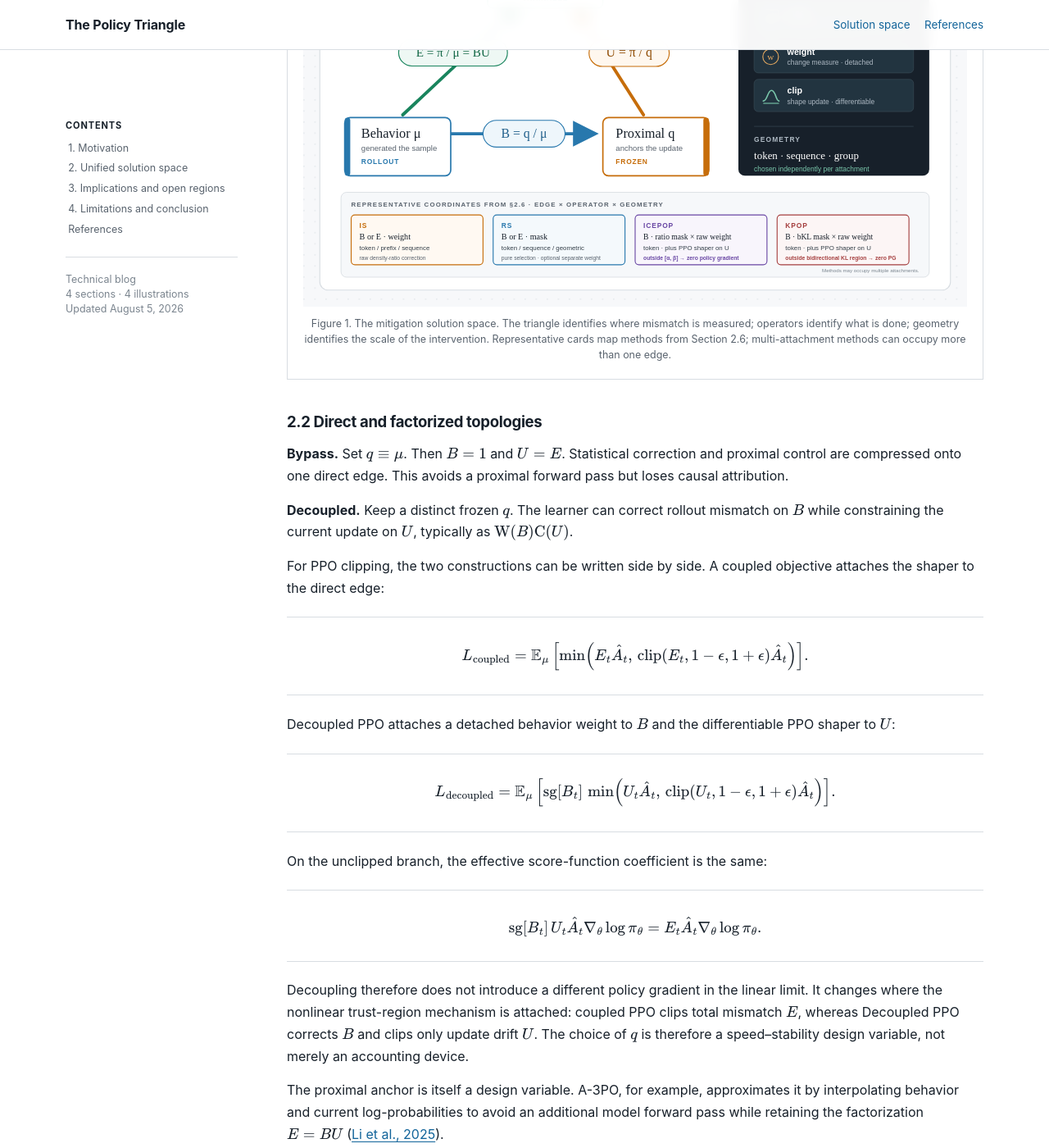
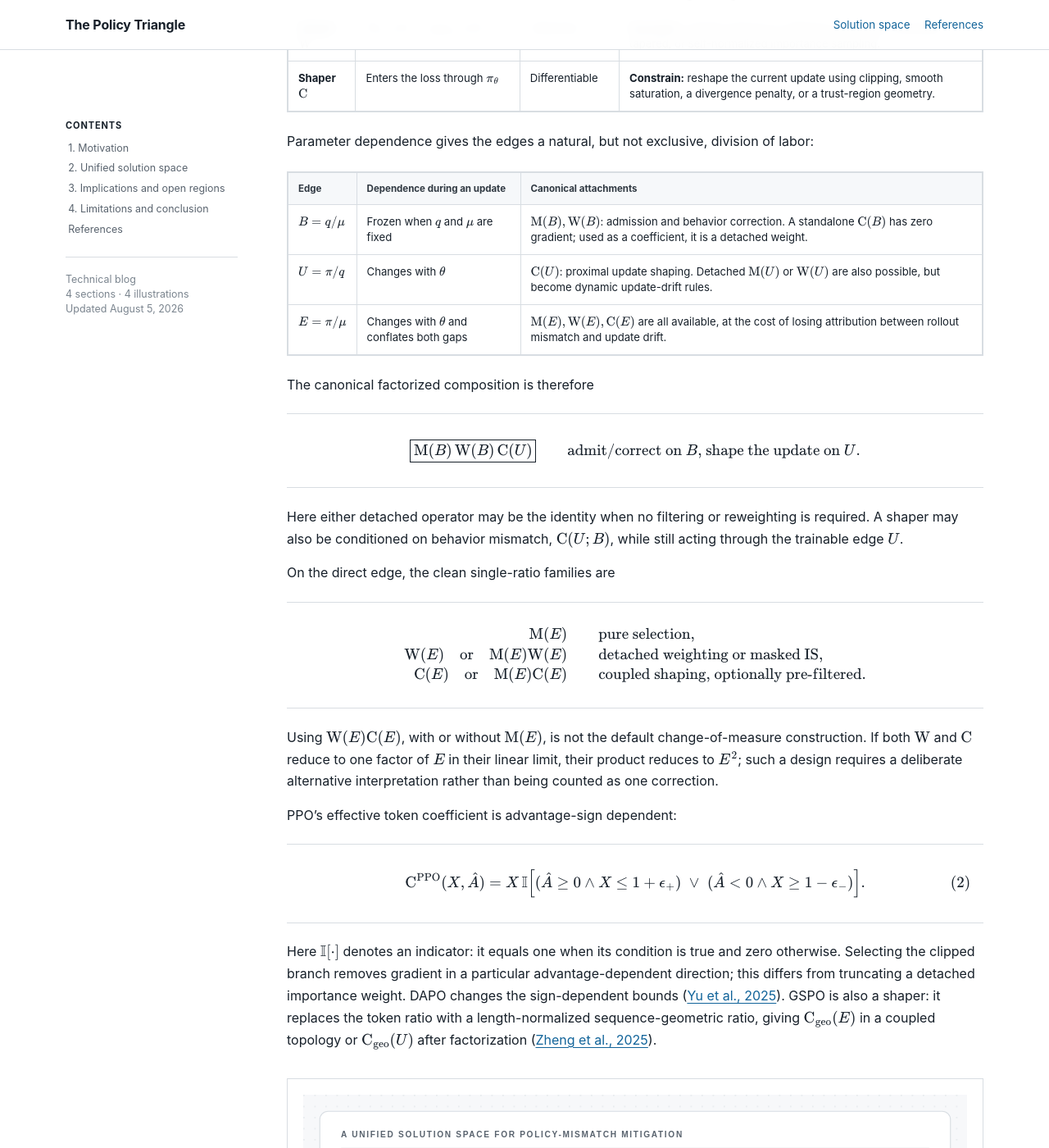
Before and after one commit to huaiyizhao/policy-triangle, a Jekyll site: the page built from docs/index.md, in a window 1280 px wide and 1400 px high, scrolled down 4161 px. Shown: the whole window at 82% size. Built offline with Jekyll 4.4.1, drawn with Linux system fonts in a browser that asks for light colours; some of the changed text lies outside the part shown.

Commit message:
Map operators to policy triangle edges

```diff
--- a/docs/index.md
+++ b/docs/index.md
@@ -173,13 +173,102 @@ E_t=\frac{\pi_t}{\mu_t}=B_tU_t.
 | Update edge | \\(U=\pi/q\\) | Drift created by the current optimization step relative to its proximal anchor. |
 | Direct edge | \\(E=\pi/\mu=BU\\) | Total behavior-to-current mismatch. |
 
+The three operator classes differ by gradient semantics rather than by the
+names used in a particular implementation.
+
+<div class="table-wrap" markdown="1">
+
+| Operator | Definition | Gradient semantics | Mitigation role |
+|---|---|---|---|
+| Mask \\(\mathrm M\\) | \\(\mathrm M_{g,s}(X,\hat A)\in\{0,1\}\\) | Detached | **Select:** admit or reject a token, sequence, or group using a ratio band, divergence, age, or metadata. |
+| Weight \\(\mathrm W\\) | \\(\mathrm W_{g,s}(X)=\operatorname{sg}[f_{g,s}(X)]\ge0\\) | Detached | **Reweight:** change measure or influence using raw, truncated, tapered, or self-normalized importance sampling. |
+| Shaper \\(\mathrm C\\) | Enters the loss through \\(\pi_\theta\\) | Differentiable | **Constrain:** reshape the current update using clipping, smooth saturation, a divergence penalty, or a trust-region geometry. |
+
+</div>
+
+Parameter dependence gives the edges a natural, but not exclusive, division of
+labor:
+
+<div class="table-wrap" markdown="1">
+
+| Edge | Dependence during an update | Canonical attachments |
+|---|---|---|
+| \\(B=q/\mu\\) | Frozen when \\(q\\) and \\(\mu\\) are fixed | \\(\mathrm M(B),\mathrm W(B)\\): admission and behavior correction. A standalone \\(\mathrm C(B)\\) has zero gradient; used as a coefficient, it is a detached weight. |
+| \\(U=\pi/q\\) | Changes with \\(\theta\\) | \\(\mathrm C(U)\\): proximal update shaping. Detached \\(\mathrm M(U)\\) or \\(\mathrm W(U)\\) are also possible, but become dynamic update-drift rules. |
+| \\(E=\pi/\mu\\) | Changes with \\(\theta\\) and conflates both gaps | \\(\mathrm M(E),\mathrm W(E),\mathrm C(E)\\) are all available, at the cost of losing attribution between rollout mismatch and update drift. |
+
+</div>
+
+The canonical factorized composition is therefore
+
+<div class="equation">
+\[
+\boxed{
+\mathrm M(B)\,\mathrm W(B)\,\mathrm C(U)
+}
+\qquad
+\text{admit/correct on }B\text{, shape the update on }U.
+\]
+</div>
+
+Here either detached operator may be the identity when no filtering or
+reweighting is required. A shaper may also be conditioned on behavior
+mismatch, \\(\mathrm C(U;B)\\), while still acting through the trainable edge
+\\(U\\).
+
+On the direct edge, the clean single-ratio families are
+
+<div class="equation">
+\[
+\begin{aligned}
+\mathrm M(E)
+& &&\text{pure selection},\\
+\mathrm W(E)\quad\text{or}\quad \mathrm M(E)\mathrm W(E)
+& &&\text{detached weighting or masked IS},\\
+\mathrm C(E)\quad\text{or}\quad \mathrm M(E)\mathrm C(E)
+& &&\text{coupled shaping, optionally pre-filtered}.
+\end{aligned}
+\]
+</div>
+
+Using \\(\mathrm W(E)\mathrm C(E)\\), with or without \\(\mathrm M(E)\\), is
+not the default change-of-measure construction. If both \\(\mathrm W\\) and
+\\(\mathrm C\\) reduce to one factor of \\(E\\) in their linear limit, their
+product reduces to \\(E^2\\); such a design requires a deliberate alternative
+interpretation rather than being counted as one correction.
+
+PPO's effective token coefficient is advantage-sign dependent:
+
+<div class="equation">
+\[
+\mathrm C^{\mathrm{PPO}}(X,\hat A)=
+X\,\mathbb{I}\!\left[
+(\hat A\ge0 \land X\le1+\epsilon_+)
+\;\lor\;
+(\hat A&lt;0 \land X\ge1-\epsilon_-)
+\right].
+\tag{2}
+\]
+</div>
+
+Here \\(\mathbb{I}[\cdot]\\) denotes an indicator: it equals one when its
+condition is true and zero otherwise. Selecting the clipped branch removes
+gradient in a particular advantage-dependent direction; this differs from
+truncating a detached importance weight. DAPO changes the sign-dependent bounds
+([Yu et al., 2025](https://arxiv.org/abs/2503.14476)). GSPO is also a shaper:
+it replaces the token ratio with a length-normalized sequence-geometric ratio,
+giving \\(\mathrm C_{\mathrm{geo}}(E)\\) in a coupled topology or
+\\(\mathrm C_{\mathrm{geo}}(U)\\) after factorization
+([Zheng et al., 2025](https://arxiv.org/abs/2507.18071)).
+
 <figure class="triangle-figure">
-  <img src="{{ '/assets/policy-triangle-hero.svg' | relative_url }}" alt="Graphical abstract of the policy triangle: behavior policy mu, proximal policy q, and current policy pi connected by B, U, and E equals B times U, alongside mask, weight, and clip operators. Representative cards map IS, rejection sampling, IcePop, and KPop by edge, operator, and geometry.">
+  <img src="{{ '/assets/policy-triangle-hero.svg' | relative_url }}" alt="Graphical abstract of the policy triangle. The behavior edge B is canonically associated with mask and weight, the update edge U with a differentiable shaper, and the direct edge E with mask, weight, or shaper. Representative cards map IS, rejection sampling, IcePop, and KPop by edge, operator, and geometry.">
   <figcaption>
     Figure 1. The mitigation solution space. The triangle identifies where
-    mismatch is measured; operators identify what is done; geometry identifies
-    the scale of the intervention. Representative cards map methods from
-    Section 2.6; multi-attachment methods can occupy more than one edge.
+    mismatch is measured and shows each edge's canonical operator attachments;
+    geometry identifies the scale of the intervention. Representative cards
+    map methods from Section 2.5. The edge labels are defaults, not prohibitions:
+    detached dynamic masks or weights may also read \\(U\\).
   </figcaption>
 </figure>
 
@@ -191,7 +280,8 @@ proximal forward pass but loses causal attribution.
 
 **Decoupled.** Keep a distinct frozen \\(q\\). The learner can correct rollout
 mismatch on \\(B\\) while constraining the current update on \\(U\\), typically as
-\\(\mathrm W(B)\mathrm C(U)\\).
+\\(\mathrm M(B)\mathrm W(B)\mathrm C(U)\\), with an identity mask when no
+admission filter is required.
 
 For PPO clipping, the two constructions can be written side by side. A coupled
 objective attaches the shaper to the direct edge:
@@ -250,45 +340,11 @@ approximates it by interpolating behavior and current log-probabilities to avoid
 an additional model forward pass while retaining the factorization \\(E=BU\\)
 ([Li et al., 2025](https://arxiv.org/abs/2512.06547)).
 
-### 2.3 Mitigation operators: select, reweight, or constrain
+### 2.3 Correction geometry and detached tail treatments
 
-For any edge \\(X\in\{B,U,E\}\\), distinguish operations by their gradient
-semantics rather than by their names in a particular implementation.
-
-<div class="table-wrap" markdown="1">
-
-| Operator | Definition | Gradient semantics | Mitigation role |
-|---|---|---|---|
-| Mask \\(\mathrm M\\) | \\(\mathrm M_{g,s}(X,\hat A)\in\{0,1\}\\) | Detached | **Select:** admit or reject a token, sequence, or group using a ratio band, divergence, age, or metadata. |
-| Weight \\(\mathrm W\\) | \\(\mathrm W_{g,s}(X)=\operatorname{sg}[f_{g,s}(X)]\ge0\\) | Detached | **Reweight:** change measure or influence using raw, truncated, tapered, or self-normalized importance sampling. |
-| Shaper \\(\mathrm C\\) | Enters the loss through \\(\pi_\theta\\) | Differentiable | **Constrain:** reshape the current update using clipping, smooth gates, or divergence geometry. |
-
-</div>
-
-PPO's effective token coefficient is advantage-sign dependent:
-
-<div class="equation">
-\[
-\mathrm C^{\mathrm{PPO}}(X,\hat A)=
-X\,\mathbb{I}\!\left[
-(\hat A\ge0 \land X\le1+\epsilon_+)
-\;\lor\;
-(\hat A&lt;0 \land X\ge1-\epsilon_-)
-\right].
-\tag{2}
-\]
-</div>
-
-Here \\(\mathbb{I}[\cdot]\\) denotes an indicator: it equals one when its
-condition is true and zero otherwise.
-
-Selecting the clipped branch removes gradient in a particular direction. This
-differs from truncating a detached importance weight. DAPO changes the
-sign-dependent bounds ([Yu et al., 2025](https://arxiv.org/abs/2503.14476));
-GSPO replaces the token ratio with a length-normalized sequence-geometric ratio
-([Zheng et al., 2025](https://arxiv.org/abs/2507.18071)).
-
-### 2.4 Correction geometry and tail operators
+This section expands the rollout-side \\(\mathrm M/\mathrm W\\) choices. The
+optimizer-side shaper \\(\mathrm C\\) is orthogonal and may be composed with
+any accepted and weighted contribution.
 
 Token/sequence and IS/TIS/MIS/RS answer different questions. The first pair
 chooses **which probability object is measured**; the second chooses **what is
@@ -559,7 +615,7 @@ This is an implementation diagnostic, not a correctness or unbiasedness
 criterion. Clipping, masking, geometric aggregation, and self-normalization may
 deliberately move an estimator away from that limit.
 
-### 2.6 Mapping existing methods into the solution space {#taxonomy}
+### 2.5 Mapping existing methods into the solution space {#taxonomy}
 
 The table maps representative methods by topology and by their dominant
 solution-space coordinates. It isolates policy-mismatch mitigation and does not
```
Also changed, not shown: other parts of docs/index.md (+3 -3 lines), docs/assets/policy-triangle-hero.svg.
